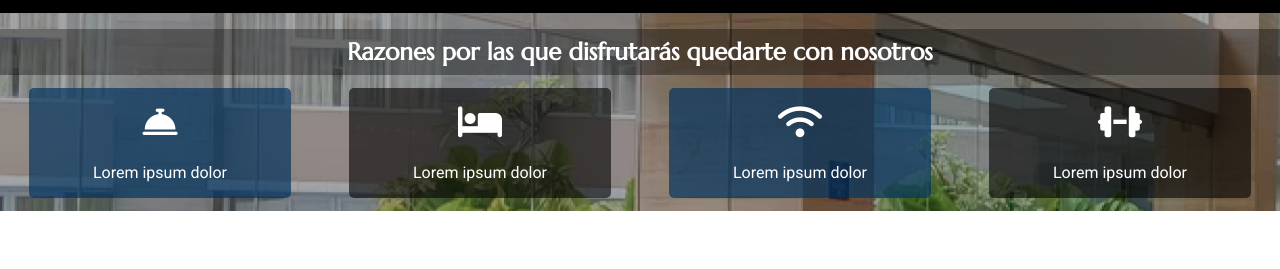
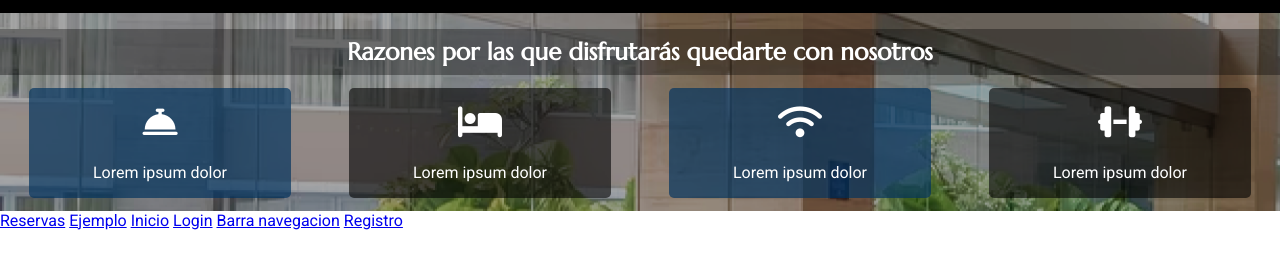
Before and after one commit to Cami1201/TALLER_0_Maquetaci-n_Responsive, a plain HTML site: page index.html in a window 1280 px wide. Shown: the part 99-368 px from the top of the page. Drawn offline with Linux system fonts and the light colour scheme.

Commit message:
Se agrego link de los index para facilidad de vista

```diff
--- a/index.html
+++ b/index.html
@@ -49,5 +49,11 @@
     </div>
     </div>
 </section>
+<a href="dashboard.html">Reservas</a>
+<a href="ej-css-grid.html">Ejemplo</a>
+<a href="index-css-grid.html">Inicio</a>
+<a href="login.html">Login</a>
+<a href="nav-bar.html">Barra navegacion</a>
+<a href="registro.html">Registro</a>
 </body>
 </html>
```
